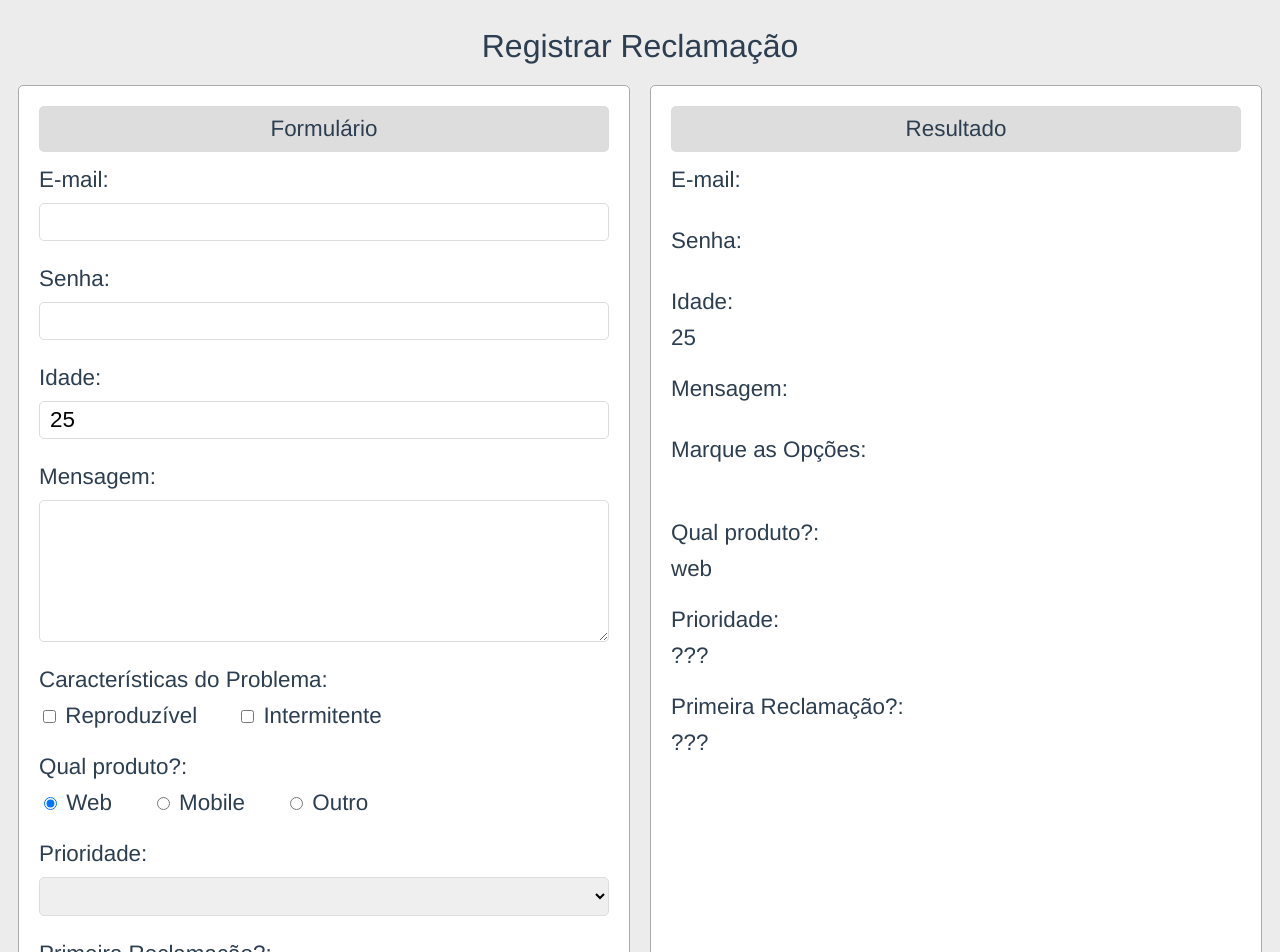
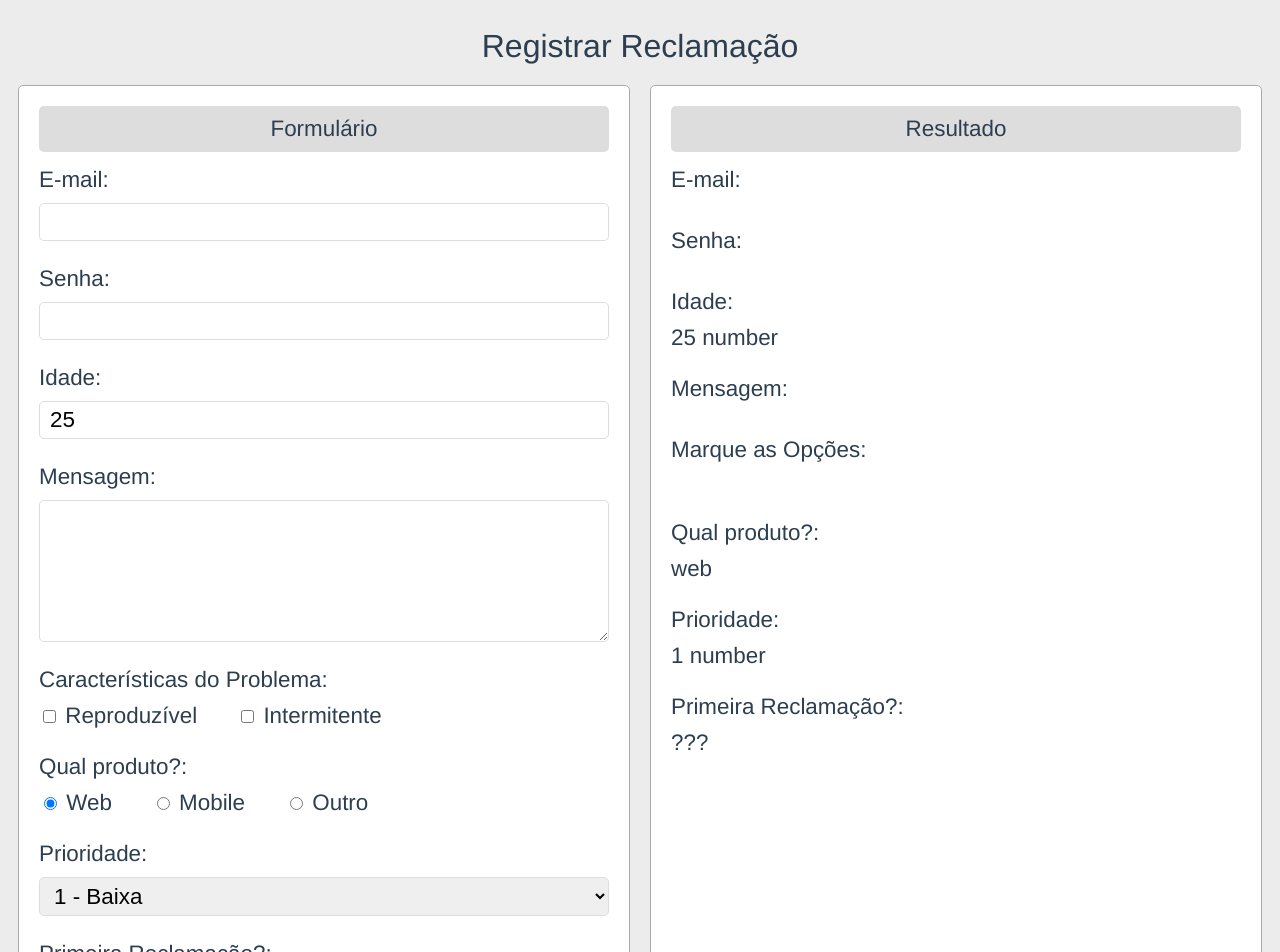
Before and after one commit to dimascapelari/form-final-vue, a Vue app: page / in a window 1280 px wide. Shown: the top 952 px of the page. Built offline with nearby package versions, Linux system fonts and the light colour scheme.

Commit message:
aula 175

```diff
--- a/src/App.vue
+++ b/src/App.vue
@@ -47,8 +47,15 @@
           >
         </Rotulo>
         <Rotulo nome="Prioridade">
-          <select name="" id="">
-            <option></option>
+          <select v-model="prioridade">
+            <option
+              v-for="prioridade in prioridades"
+              :value="prioridade.codigo"
+              :key="prioridade.codigo"
+              :selected="prioridade.codigo === 3"
+            >
+              {{ prioridade.codigo }} - {{ prioridade.nome }}
+            </option>
           </select>
         </Rotulo>
         <Rotulo nome="Primeira Reclamação?">
@@ -66,7 +73,7 @@
           <span>{{ usuario.senha }}</span>
         </Rotulo>
         <Rotulo nome="Idade">
-          <span>{{ usuario.idade }}</span>
+          <span>{{ usuario.idade }} {{ tipoIdade }}</span>
         </Rotulo>
         <Rotulo nome="Mensagem">
           <span style="white-space: pre">{{ mensagem }}</span>
@@ -82,7 +89,7 @@
           <span>{{ produto }}</span>
         </Rotulo>
         <Rotulo nome="Prioridade">
-          <span>???</span>
+          <span>{{ prioridade }} {{ tipoPrioridade }}</span>
         </Rotulo>
         <Rotulo nome="Primeira Reclamação?">
           <span>???</span>
@@ -99,11 +106,25 @@
 export default {
   name: "app",
   components: { Rotulo, Escolha },
+  computed: {
+    tipoIdade() {
+      return typeof this.usuario.idade;
+    },
+    tipoPrioridade() {
+      return typeof this.prioridade;
+    },
+  },
   data() {
     return {
       mensagem: "",
       caracteristicas: [],
       produto: "web",
+      prioridade: 1,
+      prioridades: [
+        { codigo: 1, nome: "Baixa" },
+        { codigo: 2, nome: "Moderada" },
+        { codigo: 3, nome: "Alta" },
+      ],
       usuario: {
         email: "",
         senha: "",
```
